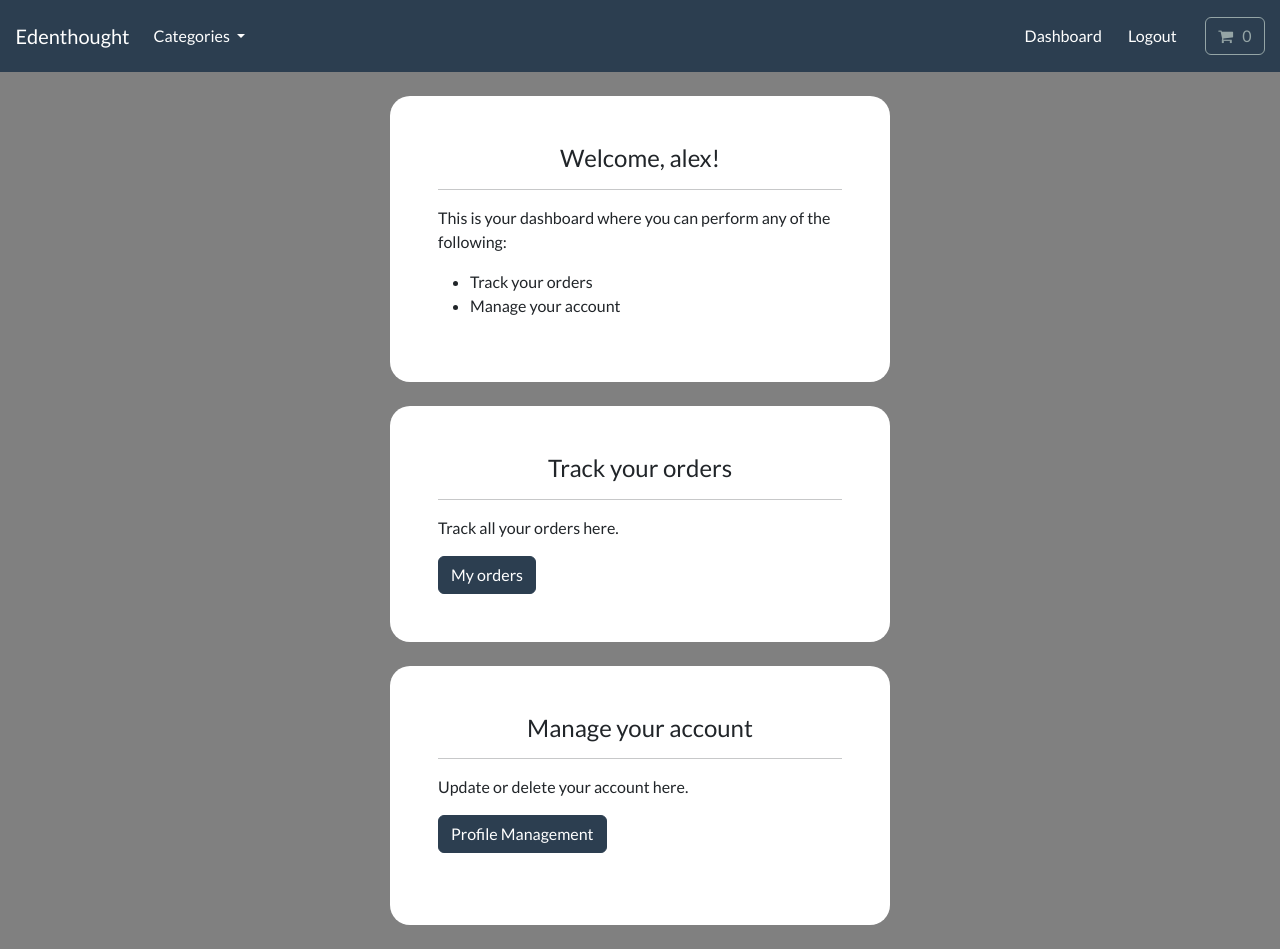
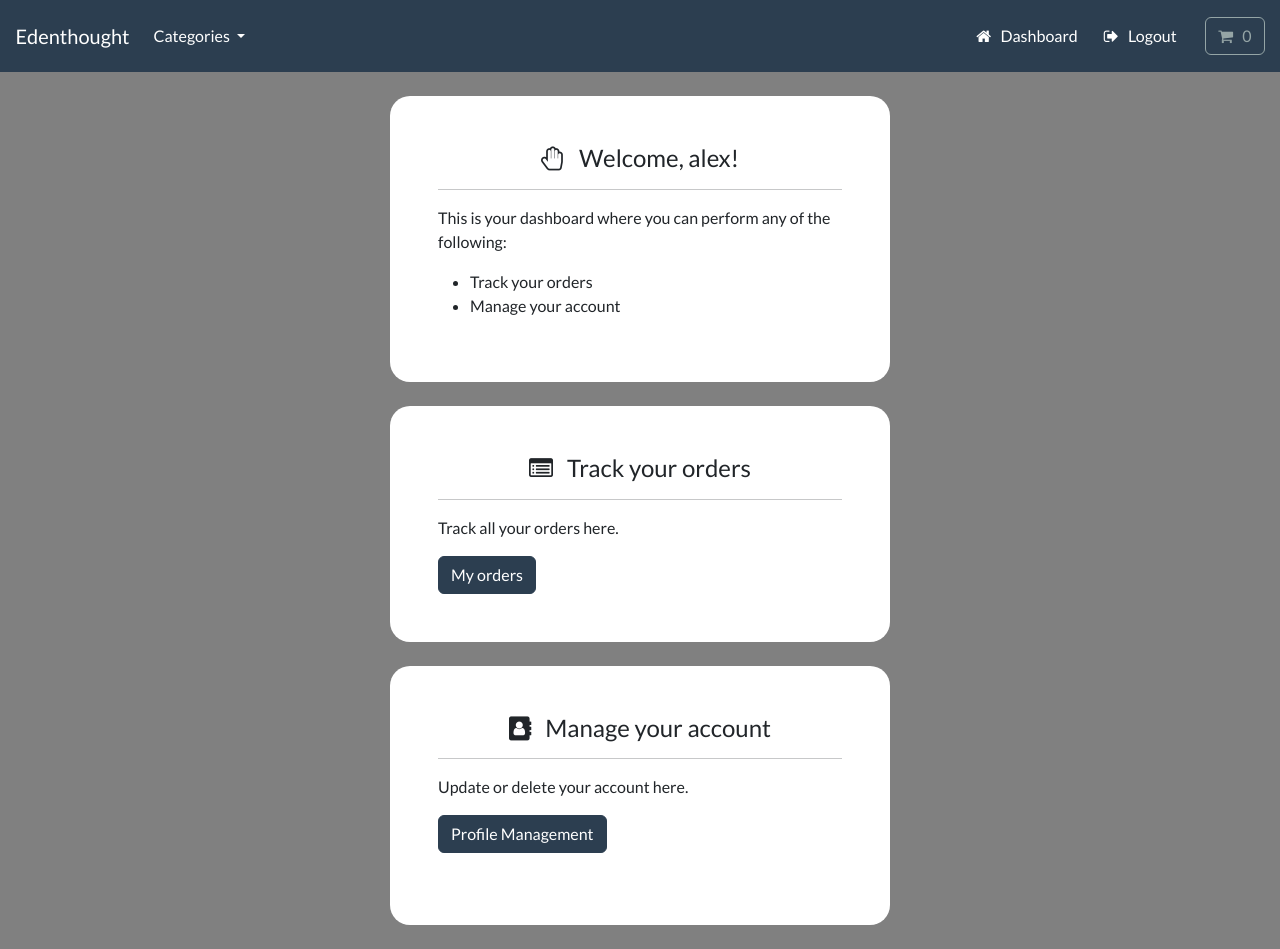
Before and after one commit to AlejandraValdivia/django-ecommerce, a Django app: page /account/dashboard/ in a window 1280 px wide. Run offline with Django 5.2, Linux system fonts and the light colour scheme; a user stored in the database is signed in; data comes from the database, SQL or seed files in the repository; both versions use the stored data as it was after the commit; some libraries are stand-ins or nearby versions.

Commit message:
feat: additional ui/ux

```diff
--- a/ecommerce/account/templates/account/dashboard.html
+++ b/ecommerce/account/templates/account/dashboard.html
@@ -15,7 +15,7 @@
 <body>
   <br />
   <div class="container bg-white shadow-md p-5 form-layout">
-    <h4 class="text-center">Welcome, {{user}}!</h4>
+    <h4 class="text-center"><i class="fa fa-hand-paper-o" aria-hidden="true"></i> &nbsp; Welcome, {{user}}!</h4>
 
     <hr />
 
@@ -29,7 +29,7 @@
   </div>
   <br />
   <div class="container bg-white shadow-md p-5 form-layout">
-    <h4 class="text-center">Track your orders</h4>
+    <h4 class="text-center"><i class="fa fa-list-alt" aria-hidden="true"></i> &nbsp; Track your orders</h4>
 
     <hr />
 
@@ -44,7 +44,7 @@
   </div>
   <br />
   <div class="container bg-white shadow-md p-5 form-layout">
-    <h4 class="text-center">Manage your account</h4>
+    <h4 class="text-center"><i class="fa fa-address-book" aria-hidden="true"></i> &nbsp; Manage your account</h4>
     <hr />
 
     <p>Update or delete your account here.</p>
--- a/ecommerce/account/templates/account/profile-management.html
+++ b/ecommerce/account/templates/account/profile-management.html
@@ -23,7 +23,7 @@
   <br />
 
   <div class="container bg-white shadow-md p-5 form-layout">
-    <h3><i class="fa-solid fa-user"></i> &nbsp; Profile management</h3>
+    <h3><i class="fa fa-address-book" aria-hidden="true"></i> &nbsp; Profile management</h3>
 
     <hr />
 
--- a/ecommerce/store/templates/store/base.html
+++ b/ecommerce/store/templates/store/base.html
@@ -119,7 +119,7 @@
 
                     <li class="nav-item">
 
-                        <a class="btn btn-alert navbar-btn text-white" type="button"  href="{% url 'dashboard' %}"> Dashboard </a>
+                        <a class="btn btn-alert navbar-btn text-white" type="button"  href="{% url 'dashboard' %}"><i class="fa fa-home" aria-hidden="true"></i> &nbsp; Dashboard </a>
 
                     </li>
 
@@ -133,7 +133,7 @@
 
                     <li class="nav-item">
 
-                        <a class="btn btn-alert navbar-btn text-white" type="button"  href="{% url 'user-logout' %}"> Logout </a>
+                        <a class="btn btn-alert navbar-btn text-white" type="button"  href="{% url 'user-logout' %}"><i class="fa fa-sign-out" aria-hidden="true"></i> &nbsp; Logout </a>
 
                     </li>
 
--- a/ecommerce/store/templates/store/store.html
+++ b/ecommerce/store/templates/store/store.html
@@ -13,7 +13,7 @@
 
       <br />
 
-      <a href="{% url 'register' %}" class="btn btn-primary my-2"><i class="fa-solid fa-user-plus"></i> &nbsp;  Create an account </a>
+      <a href="{% url 'register' %}" class="btn btn-primary my-2"><i class="fa fa-user-plus" aria-hidden="true"></i> &nbsp;  Create an account </a>
     </div>
   </div>
 </section>
```
Also changed, not shown: ecommerce/db.sqlite3.
